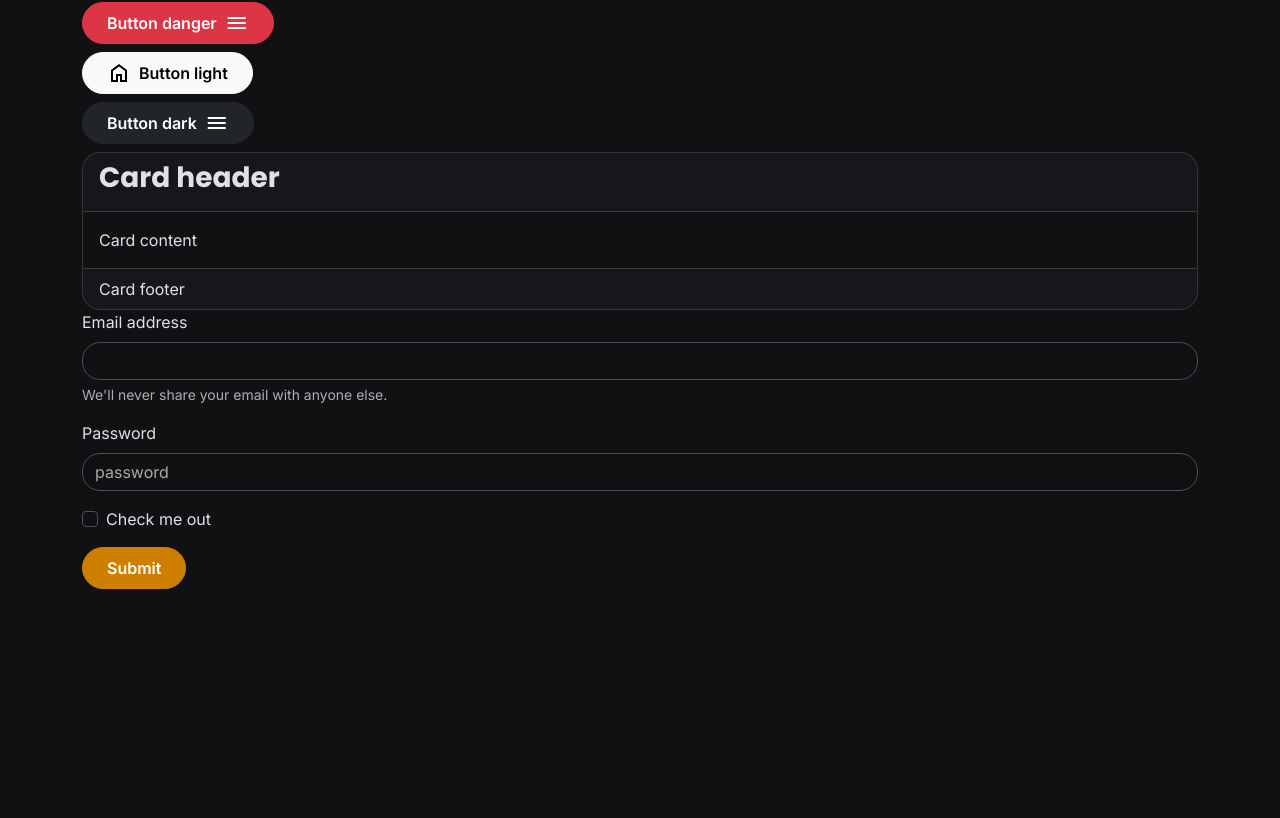
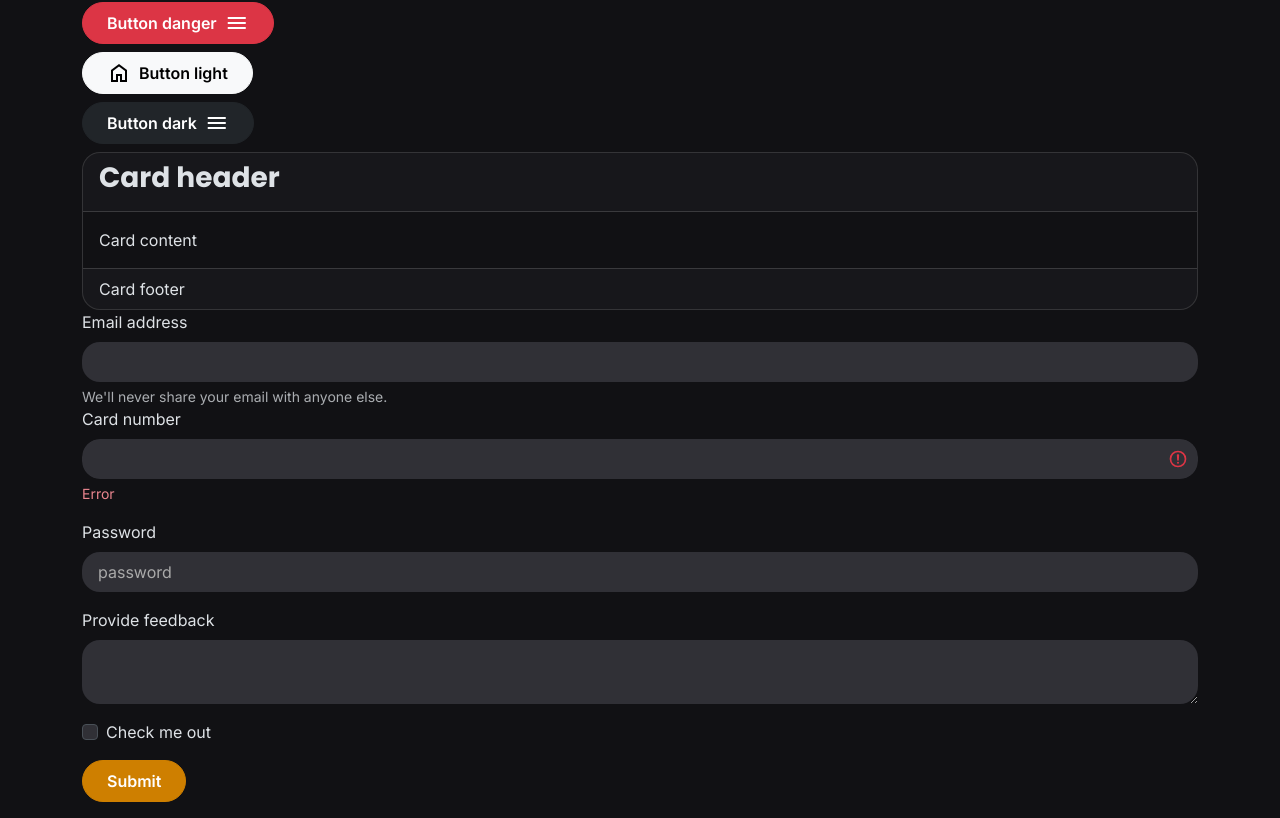
Before and after one commit to wsei-video/video-platform, a Vue app in the folder video-web-client/: page / in a window 1280 px wide. Shown: the part 504-1322 px from the top of the page. Before the commit the page ends 1109 px from the top, so only its background shows below. Built offline with nearby package versions, Linux system fonts and the light colour scheme.

Commit message:
Add custom input component (#19)

```diff
--- a/video-web-client/src/App.vue
+++ b/video-web-client/src/App.vue
@@ -2,8 +2,20 @@
 import { RouterView } from 'vue-router'
 import AppIcon from './components/ui/AppIcon.vue'
 import AppButton from './components/ui/AppButton.vue'
+import AppInput from './components/ui/AppInput.vue'
 
-const variants = ['primary', 'secondary', 'success', 'info', 'warning', 'danger', 'light', 'dark']
+import type { ButtonVariant } from './components/ui/AppButton.vue'
+
+const variants: ButtonVariant[] = [
+  'primary',
+  'secondary',
+  'success',
+  'info',
+  'warning',
+  'danger',
+  'light',
+  'dark',
+]
 </script>
 
 <template>
@@ -41,6 +53,12 @@ const variants = ['primary', 'secondary', 'success', 'info', 'warning', 'danger'
           aria-describedby="emailHelp"
         />
         <div id="emailHelp" class="form-text">We'll never share your email with anyone else.</div>
+        <AppInput
+          id="exampleInputEmail1"
+          type="text"
+          label="Card number"
+          :feedback="{ enabled: true, error: 'Error' }"
+        />
       </div>
       <div class="mb-3">
         <label for="exampleInputPassword1" class="form-label">Password</label>
@@ -50,6 +68,10 @@ const variants = ['primary', 'secondary', 'success', 'info', 'warning', 'danger'
           class="form-control"
           id="exampleInputPassword1"
         />
+      </div>
+      <div class="mb-3">
+        <label for="exampleInputPassword1" class="form-label">Provide feedback</label>
+        <textarea name="test" id="test" class="form-control"></textarea>
       </div>
       <div class="mb-3 form-check">
         <input type="checkbox" class="form-check-input" id="exampleCheck1" />
--- /dev/null
+++ b/video-web-client/src/components/ui/AppInput.vue
@@ -0,0 +1,47 @@
+<script setup lang="ts">
+import { useAttrs } from 'vue'
+
+export type InputVariant = 'light' | 'dark'
+export type InputFeedback = {
+  enabled: boolean
+  error?: string
+  hint?: string
+}
+
+defineOptions({ inheritAttrs: false })
+const attrs = useAttrs()
+const model = defineModel()
+
+const {
+  label,
+  variant = 'light',
+  feedback = { enabled: false },
+} = defineProps<{
+  label?: string
+  variant?: InputVariant
+  feedback?: InputFeedback
+  icon?: string
+}>()
+</script>
+<template>
+  <label class="form-label" v-if="label" :for="attrs.id as string">{{ label }}</label>
+  <input
+    :class="[
+      'form-control',
+      {
+        'is-invalid': feedback.enabled && !!feedback.error,
+        'bg-body': variant === 'dark',
+      },
+    ]"
+    v-bind="attrs"
+    v-model="model"
+  />
+  <div class="invalid-feedback">
+    {{ feedback.error }}
+  </div>
+  <div class="form-text">
+    {{ feedback.hint }}
+  </div>
+</template>
+
+<style scoped></style>
--- a/video-web-client/src/styles/bootstrap/_variables.scss
+++ b/video-web-client/src/styles/bootstrap/_variables.scss
@@ -2,11 +2,19 @@ $primary: #ce7f00;
 $secondary: #1d1d21;
 $body-bg-dark: #111114;
 $border-radius: 18px;
+
+// button
 $btn-border-radius: 1.75em;
 $btn-font-weight: 600;
 $btn-padding-x: 1.5em;
 $btn-padding-y: 0.5em;
+
+// input
+$input-padding-y: 0.5em;
+$input-padding-x: 1em;
 $input-placeholder-color: #aaaaaa;
+$input-bg: #303036;
+$input-border-width: 0px;
 
 $font-family-sans-serif:
   'Inter',
```
